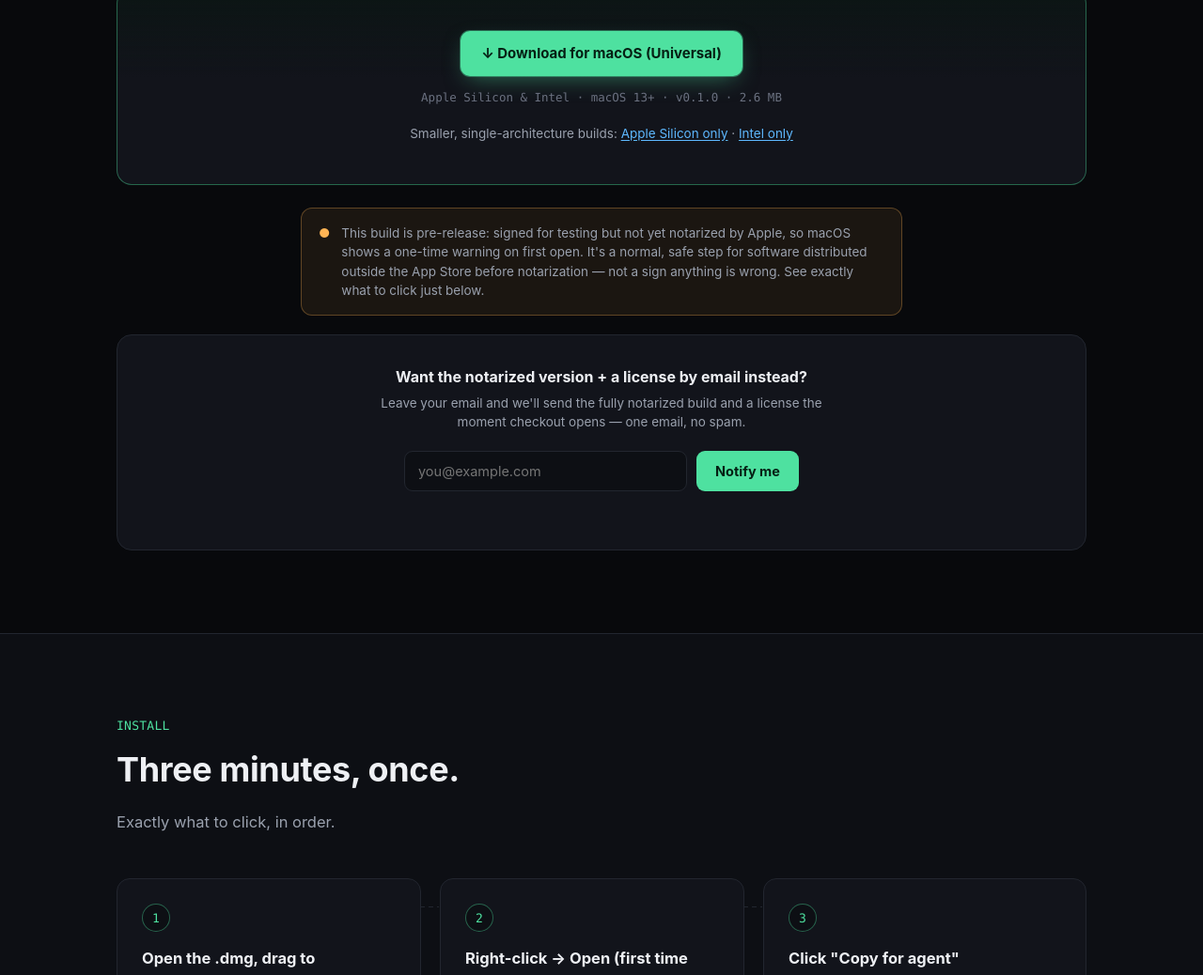
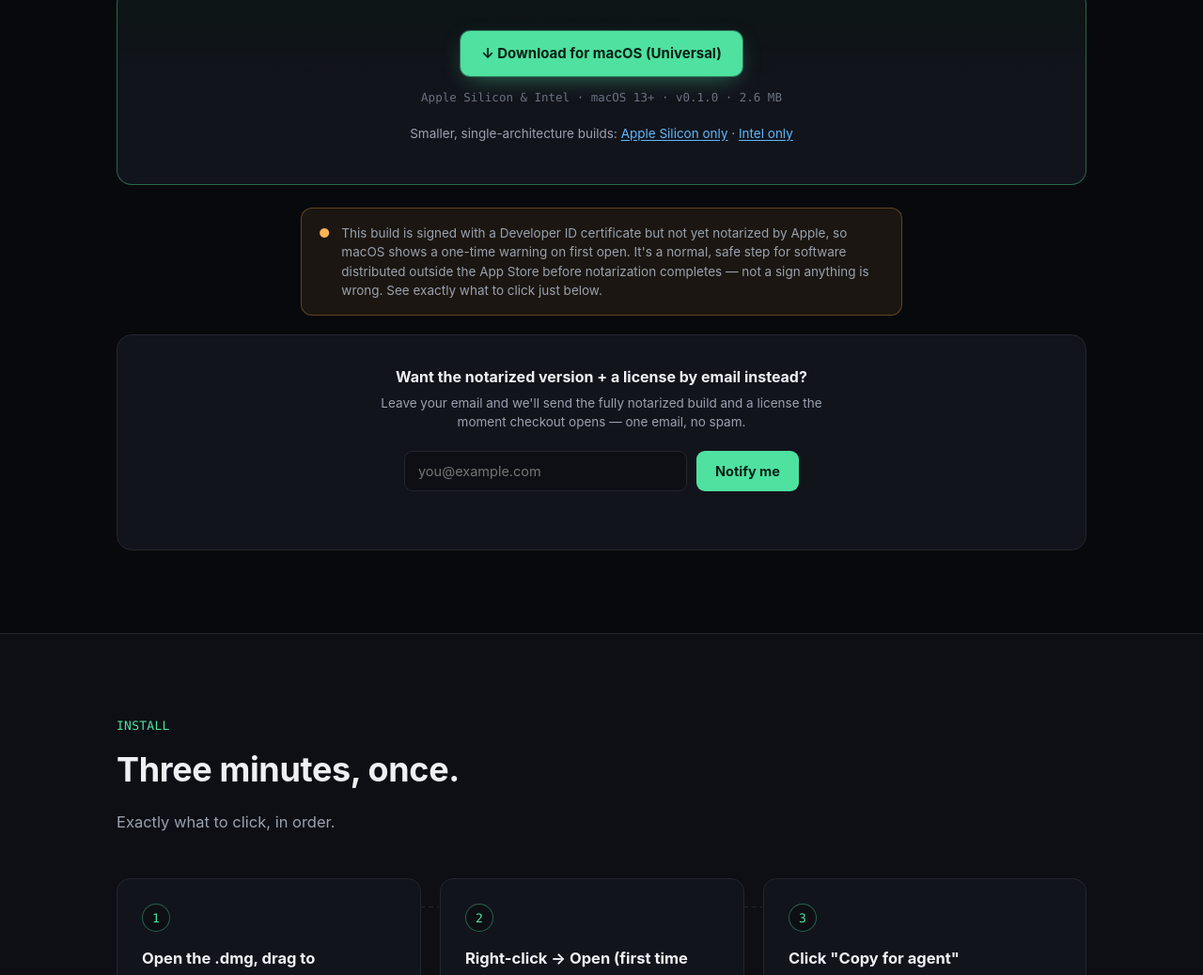
Before and after one commit to UnstoppableCurry/MacHands, a plain HTML site: page site-snapshot-index.html in a window 1280 px wide. Shown: the part 4717-5755 px from the top of the page at 94% size. Drawn offline with Linux system fonts and the light colour scheme.

Commit message:
ship: rebuild+resign all 3 DMGs with real Developer ID Application certificate (wang tianxin, team 3PW7WV39F5); update site copy

```diff
--- a/site-snapshot-index.html
+++ b/site-snapshot-index.html
@@ -491,7 +491,7 @@ Test Suite 'All tests' passed. Executed 42 tests, with 0 failures.</div></div>
 
     <div class="prerelease">
       <span class="dot2">●</span>
-      <span data-i18n="dl.prerelease">This build is pre-release: signed for testing but not yet notarized by Apple, so macOS shows a one-time warning on first open. It's a normal, safe step for software distributed outside the App Store before notarization — not a sign anything is wrong. See exactly what to click just below.</span>
+      <span data-i18n="dl.prerelease">This build is signed with a Developer ID certificate but not yet notarized by Apple, so macOS shows a one-time warning on first open. It's a normal, safe step for software distributed outside the App Store before notarization completes — not a sign anything is wrong. See exactly what to click just below.</span>
     </div>
 
     <div class="waitlist">
@@ -631,7 +631,7 @@ Test Suite 'All tests' passed. Executed 42 tests, with 0 failures.</div></div>
       "dl.primary":"↓ Download for macOS (Universal)",
       "dl.meta":"Apple Silicon & Intel · macOS 13+ · v0.1.0 · 2.6 MB",
       "dl.altLabel":"Smaller, single-architecture builds:","dl.appleSilicon":"Apple Silicon only","dl.intel":"Intel only",
-      "dl.prerelease":"This build is pre-release: signed for testing but not yet notarized by Apple, so macOS shows a one-time warning on first open. It's a normal, safe step for software distributed outside the App Store before notarization — not a sign anything is wrong. See exactly what to click just below.",
+      "dl.prerelease":"This build is signed with a Developer ID certificate but not yet notarized by Apple, so macOS shows a one-time warning on first open. It's a normal, safe step for software distributed outside the App Store before notarization completes — not a sign anything is wrong. See exactly what to click just below.",
       "wl.title2":"Want the notarized version + a license by email instead?",
       "wl.lead2":"Leave your email and we'll send the fully notarized build and a license the moment checkout opens — one email, no spam.",
       "wl.submit":"Notify me",
@@ -697,7 +697,7 @@ Test Suite 'All tests' passed. Executed 42 tests, with 0 failures.</div></div>
       "dl.primary":"↓ 下载 macOS 版(通用)",
       "dl.meta":"支持 Apple Silicon 与 Intel · macOS 13 及以上 · v0.1.0 · 2.6 MB",
       "dl.altLabel":"文件更小的单架构版本:","dl.appleSilicon":"仅 Apple Silicon","dl.intel":"仅 Intel",
-      "dl.prerelease":"这是预发布版:已签名可正常测试,但还没经过苹果公证,所以第一次打开 macOS 会弹一次警告。这是 App Store 之外的软件在公证前的正常步骤,不代表有问题。下面会写清楚具体点哪里。",
+      "dl.prerelease":"这一版已经用正式的 Developer ID 证书签名,但还没经过苹果公证,所以第一次打开 macOS 会弹一次警告。这是 App Store 之外的软件在公证完成前的正常步骤,不代表有问题。下面会写清楚具体点哪里。",
       "wl.title2":"想要正式公证版 + 邮件发许可证?",
       "wl.lead2":"留下邮箱,正式开放付费的那一刻,我们会把完整公证版和许可证发给你——只发这一封,不会打扰你。",
       "wl.submit":"提醒我",
```
